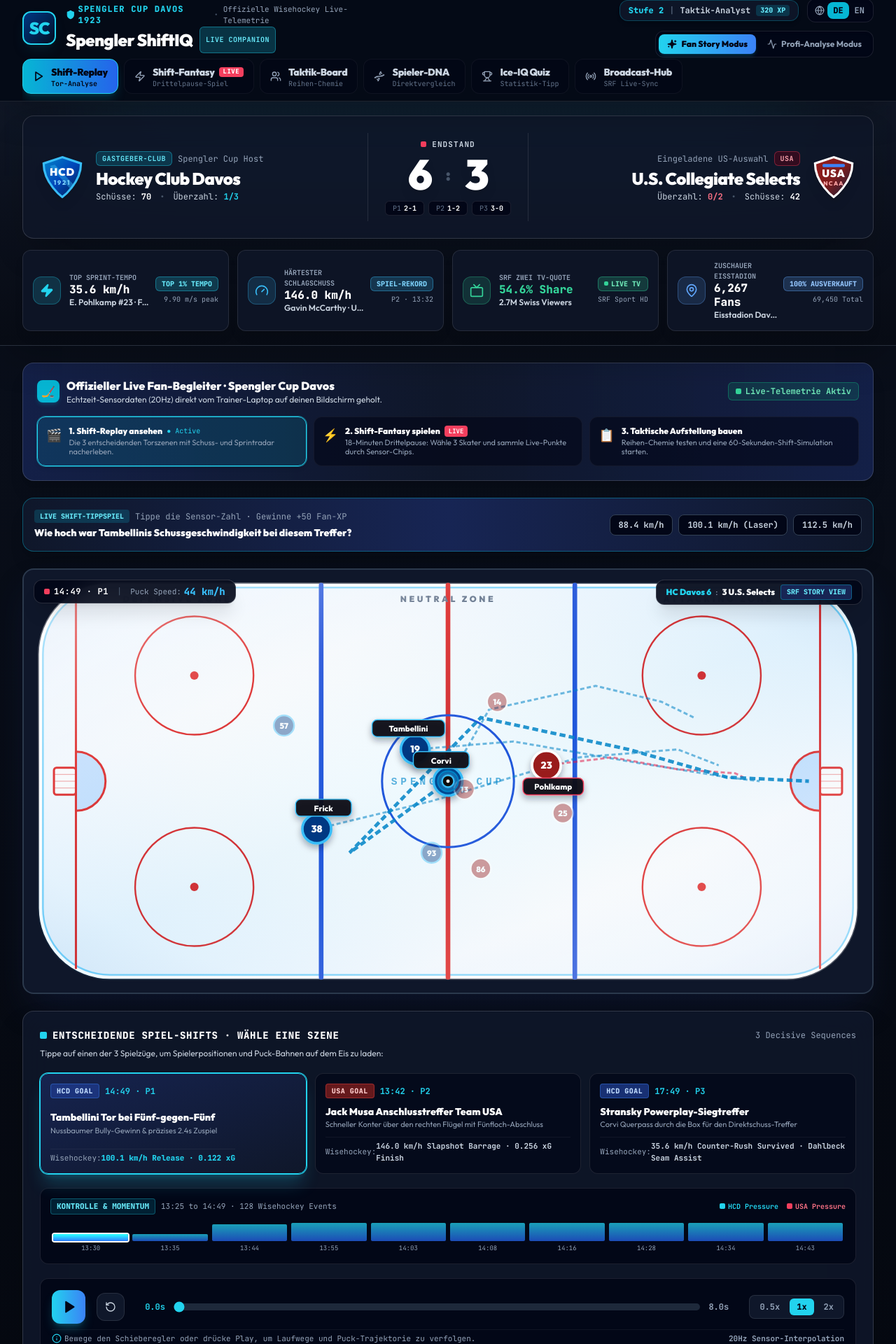
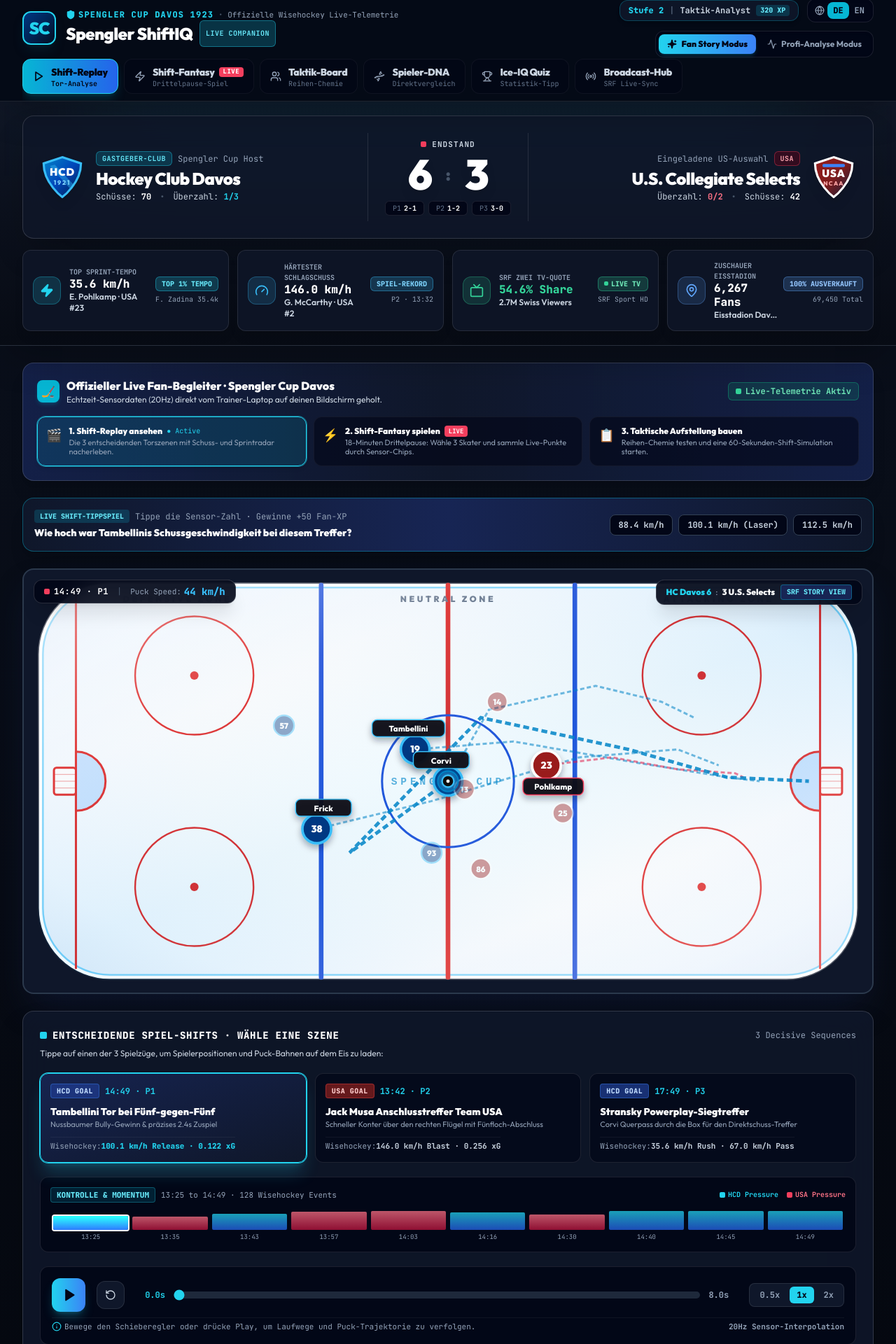
Before and after one commit to A4A-Agents-4-Athletes/spengler-shiftiq, a React (Vite) app: page / in a window 1280 px wide. Shown: the top 1920 px of the page at 70% size. Built offline with nearby package versions, Linux system fonts and the light colour scheme.

Commit message:
polish(ui): refine header badge, telemetry cards, 10-skater Pro Lens labels, and momentum sparklines

```diff
--- a/src/components/layout/Header.tsx
+++ b/src/components/layout/Header.tsx
@@ -45,17 +45,17 @@
               <span className="text-cyan-400 font-black text-xl md:text-2xl tracking-tighter font-sans">SC</span>
             </div>
             <div>
-              <div className="flex items-center gap-2">
-                <span className="text-[10px] md:text-xs uppercase font-black tracking-widest text-cyan-400 flex items-center gap-1 font-mono">
-                  <Shield className="w-3.5 h-3.5 fill-current" />
+              <div className="flex items-center gap-2 whitespace-nowrap">
+                <span className="text-[10px] md:text-xs uppercase font-black tracking-widest text-cyan-400 flex items-center gap-1 font-mono shrink-0">
+                  <Shield className="w-3.5 h-3.5 fill-current shrink-0" />
                   Spengler Cup Davos 1923
                 </span>
-                <span className="text-slate-600 text-xs hidden sm:inline">•</span>
-                <span className="text-[11px] text-slate-400 hidden sm:inline font-mono">{t.appSubtitle}</span>
+                <span className="text-slate-600 text-xs hidden lg:inline">•</span>
+                <span className="text-[11px] text-slate-400 hidden lg:inline font-mono">{t.appSubtitle}</span>
               </div>
-              <h1 className="text-lg md:text-2xl font-black tracking-tight text-white flex items-center gap-2.5 font-sans">
+              <h1 className="text-lg md:text-2xl font-black tracking-tight text-white flex items-center gap-2.5 font-sans whitespace-nowrap">
                 {t.appTitle}
-                <span className="text-[10px] px-2 py-0.5 bg-cyan-950 border border-cyan-400/40 text-cyan-300 font-mono rounded-md uppercase font-bold tracking-wider">
+                <span className="text-[10px] px-2 py-0.5 bg-cyan-950 border border-cyan-400/40 text-cyan-300 font-mono rounded-md uppercase font-bold tracking-wider shrink-0">
                   Live Companion
                 </span>
               </h1>
--- a/src/components/layout/MatchBanner.tsx
+++ b/src/components/layout/MatchBanner.tsx
@@ -205,8 +205,8 @@
                 <div className="text-base font-black text-white font-mono leading-tight">
                   35.6 km/h
                 </div>
-                <span className="text-xs text-slate-300 font-semibold truncate block">
-                  E. Pohlkamp #23 · F. Zadina #18
+                <span className="text-xs text-slate-300 font-semibold block">
+                  E. Pohlkamp · USA #23
                 </span>
               </div>
             </div>
@@ -217,7 +217,7 @@
                 {t.top1PercentSpeed}
               </span>
               <span className="text-[10px] text-slate-400 font-mono block mt-1">
-                9.90 m/s peak
+                F. Zadina 35.4k
               </span>
             </div>
           </div>
@@ -235,8 +235,8 @@
                 <div className="text-base font-black text-white font-mono leading-tight">
                   146.0 km/h
                 </div>
-                <span className="text-xs text-slate-300 font-semibold truncate block">
-                  Gavin McCarthy · USA #2
+                <span className="text-xs text-slate-300 font-semibold block">
+                  G. McCarthy · USA #2
                 </span>
               </div>
             </div>
--- a/src/components/visualizer/Rink2D.tsx
+++ b/src/components/visualizer/Rink2D.tsx
@@ -291,12 +291,13 @@
 
           const labelOffsetY = isHcd ? -25 : 25;
           const labelOffsetX = (index % 2 === 0 ? -1 : 1) * 8;
-          const showBadge = isPrimary || isProLens;
-          const discRadius = isPrimary ? 17 : isProLens ? 14 : 12;
+          const showBadge = isPrimary;
+          const discRadius = isPrimary ? 17 : isProLens ? 14.5 : 12;
           const groupOpacity = isPrimary || isProLens ? 1 : 0.42;
 
           return (
             <g key={skater.playerId} filter={isPrimary ? 'url(#skaterShadow)' : undefined} opacity={groupOpacity}>
+              <title>{`${skater.name} (#${skater.jerseyNumber}) · ${currentPos.speedKmh.toFixed(1)} km/h`}</title>
               {/* Pro Lens Velocity Vector Line */}
               {isProLens && Math.hypot(nextSvgX - svgX, nextSvgY - svgY) > 4 && (
                 <line
--- a/src/data/mockEvents.ts
+++ b/src/data/mockEvents.ts
@@ -1,7 +1,4 @@
 import { DecisiveMoment } from '../types/wisehockey';
-import officialData from './officialWisehockeyParsed.json';
-
-const cyclesSummary = officialData.cyclesSummary || [];
 
 export const mockDecisiveMoments: DecisiveMoment[] = [
   {
@@ -32,7 +29,18 @@
     topSpeedKmh: 32.8,
     puckVelocityKmh: 100.1,
     expectedGoalDelta: 0.122,
-    momentumTimeline: (cyclesSummary[0]?.momentumTimeline as any) || [],
+    momentumTimeline: [
+      { timeSec: 0.0, matchClock: '13:25', value: 45, dominantTeam: 'HCD', badge: '#66 Nussbaumer Faceoff Win' },
+      { timeSec: 0.9, matchClock: '13:35', value: -42, dominantTeam: 'USA', badge: '#22 Knuble Zone Dump-In' },
+      { timeSec: 1.8, matchClock: '13:43', value: 52, dominantTeam: 'HCD', badge: '#66 Nussbaumer Zone Entry' },
+      { timeSec: 2.7, matchClock: '13:57', value: -58, dominantTeam: 'USA', badge: 'USA Shot Block (#30 Gajan)' },
+      { timeSec: 3.6, matchClock: '14:03', value: -64, dominantTeam: 'USA', badge: '#19 Finley to #18 Fink Rush' },
+      { timeSec: 4.5, matchClock: '14:16', value: 55, dominantTeam: 'HCD', badge: '#6 Dahlbeck Breakout Pass' },
+      { timeSec: 5.4, matchClock: '14:30', value: -48, dominantTeam: 'USA', badge: '#23 Pohlkamp Neutral Steal' },
+      { timeSec: 6.3, matchClock: '14:40', value: 78, dominantTeam: 'HCD', badge: '#77 Gross 90.4 km/h Pass' },
+      { timeSec: 7.2, matchClock: '14:45', value: 88, dominantTeam: 'HCD', badge: '#38 Frick Zone Entry' },
+      { timeSec: 8.0, matchClock: '14:49', value: 100, dominantTeam: 'HCD', badge: 'GOAL #19 Tambellini (100.1 km/h)' },
+    ],
     puckTrajectory: [
       { timeSec: 0.0, x: 50, y: 50, speedKmh: 44.0 },
       { timeSec: 1.6, x: 38, y: 68, speedKmh: 62.0 },
@@ -194,7 +202,7 @@
     eventType: 'GOAL',
     primaryTeamId: 'USA',
     primaryPlayerName: 'Jack Musa',
-    headlineMetric: '146.0 km/h Slapshot Barrage · 0.256 xG Finish',
+    headlineMetric: '146.0 km/h Blast · 0.256 xG',
     curiosityPromptEn:
       'How did Team USA bombard Sandro Aeschlimann with 4 shots up to 146.0 km/h in 30 seconds before Jack Musa converted a 25.6% xG slot pass?',
     curiosityPromptDe:
@@ -211,7 +219,18 @@
     topSpeedKmh: 32.8,
     puckVelocityKmh: 146.0,
     expectedGoalDelta: 0.256,
-    momentumTimeline: (cyclesSummary[1]?.momentumTimeline as any) || [],
+    momentumTimeline: [
+      { timeSec: 0.0, matchClock: '12:44', value: 58, dominantTeam: 'HCD', badge: '#70 Corvi Faceoff Win' },
+      { timeSec: 0.9, matchClock: '12:48', value: 64, dominantTeam: 'HCD', badge: '#38 Frick Zone Entry' },
+      { timeSec: 1.8, matchClock: '12:55', value: 48, dominantTeam: 'HCD', badge: '#55 Borgman Cycle' },
+      { timeSec: 2.7, matchClock: '13:06', value: -55, dominantTeam: 'USA', badge: '#13 Hughes Breakout' },
+      { timeSec: 3.6, matchClock: '13:10', value: -74, dominantTeam: 'USA', badge: '#19 Finley 123.5 km/h Shot' },
+      { timeSec: 4.5, matchClock: '13:18', value: 42, dominantTeam: 'HCD', badge: '#77 Gross Contest' },
+      { timeSec: 5.4, matchClock: '13:25', value: -82, dominantTeam: 'USA', badge: '#18 Fink 127.1 km/h Shot' },
+      { timeSec: 6.3, matchClock: '13:32', value: -94, dominantTeam: 'USA', badge: '#2 McCarthy 146.0 km/h Blast' },
+      { timeSec: 7.2, matchClock: '13:40', value: -96, dominantTeam: 'USA', badge: '#18 Fink Slot Feed' },
+      { timeSec: 8.0, matchClock: '13:42', value: -100, dominantTeam: 'USA', badge: 'GOAL #9 Jack Musa (0.256 xG)' },
+    ],
     puckTrajectory: [
       { timeSec: 0.0, x: 52, y: 36, speedKmh: 74.9 }, // T.J. Hughes to Quinn Finley zone entry
       { timeSec: 1.8, x: 78, y: 28, speedKmh: 127.1 }, // Aiden Fink 127.1 km/h shot saved
@@ -373,7 +392,7 @@
     eventType: 'GOAL',
     primaryTeamId: 'HCD',
     primaryPlayerName: 'Matej Stransky',
-    headlineMetric: '35.6 km/h Counter-Rush Survived · Dahlbeck Seam Assist',
+    headlineMetric: '35.6 km/h Rush · 67.0 km/h Pass',
     curiosityPromptEn:
       'How did HC Davos survive a 35.6 km/h shorthanded burst by Eric Pohlkamp and counter with a Zadina-Dahlbeck-Stransky powerplay goal in 30 seconds?',
     curiosityPromptDe:
@@ -390,7 +409,18 @@
     topSpeedKmh: 35.6,
     puckVelocityKmh: 118.4,
     expectedGoalDelta: 0.68,
-    momentumTimeline: (cyclesSummary[2]?.momentumTimeline as any) || [],
+    momentumTimeline: [
+      { timeSec: 0.0, matchClock: '16:48', value: -52, dominantTeam: 'USA', badge: '#13 Hughes Faceoff' },
+      { timeSec: 0.9, matchClock: '16:59', value: 68, dominantTeam: 'HCD', badge: '#38 Frick to #18 Zadina' },
+      { timeSec: 1.8, matchClock: '17:08', value: 76, dominantTeam: 'HCD', badge: '#44 Stransky PP Cycle' },
+      { timeSec: 2.7, matchClock: '17:16', value: -84, dominantTeam: 'USA', badge: '#23 Pohlkamp 35.6 km/h Rush' },
+      { timeSec: 3.6, matchClock: '17:18', value: -76, dominantTeam: 'USA', badge: '#19 Finley 34.8 km/h Burst' },
+      { timeSec: 4.5, matchClock: '17:29', value: -62, dominantTeam: 'USA', badge: '#4 Livanavage PK Clear' },
+      { timeSec: 5.4, matchClock: '17:35', value: 74, dominantTeam: 'HCD', badge: '#18 Zadina Zone Entry' },
+      { timeSec: 6.3, matchClock: '17:38', value: 84, dominantTeam: 'HCD', badge: '#6 Dahlbeck Blue-Line Cycle' },
+      { timeSec: 7.2, matchClock: '17:44', value: 94, dominantTeam: 'HCD', badge: '#6 Dahlbeck 67.0 km/h Seam Pass' },
+      { timeSec: 8.0, matchClock: '17:49', value: 100, dominantTeam: 'HCD', badge: 'GOAL #44 Matej Stransky' },
+    ],
     puckTrajectory: [
       { timeSec: 0.0, x: 32, y: 42, speedKmh: 51.1 },  // USA shorthanded rush disrupted
       { timeSec: 1.8, x: 64, y: 24, speedKmh: 45.4 },  // Filip Zadina controlled zone entry
```
